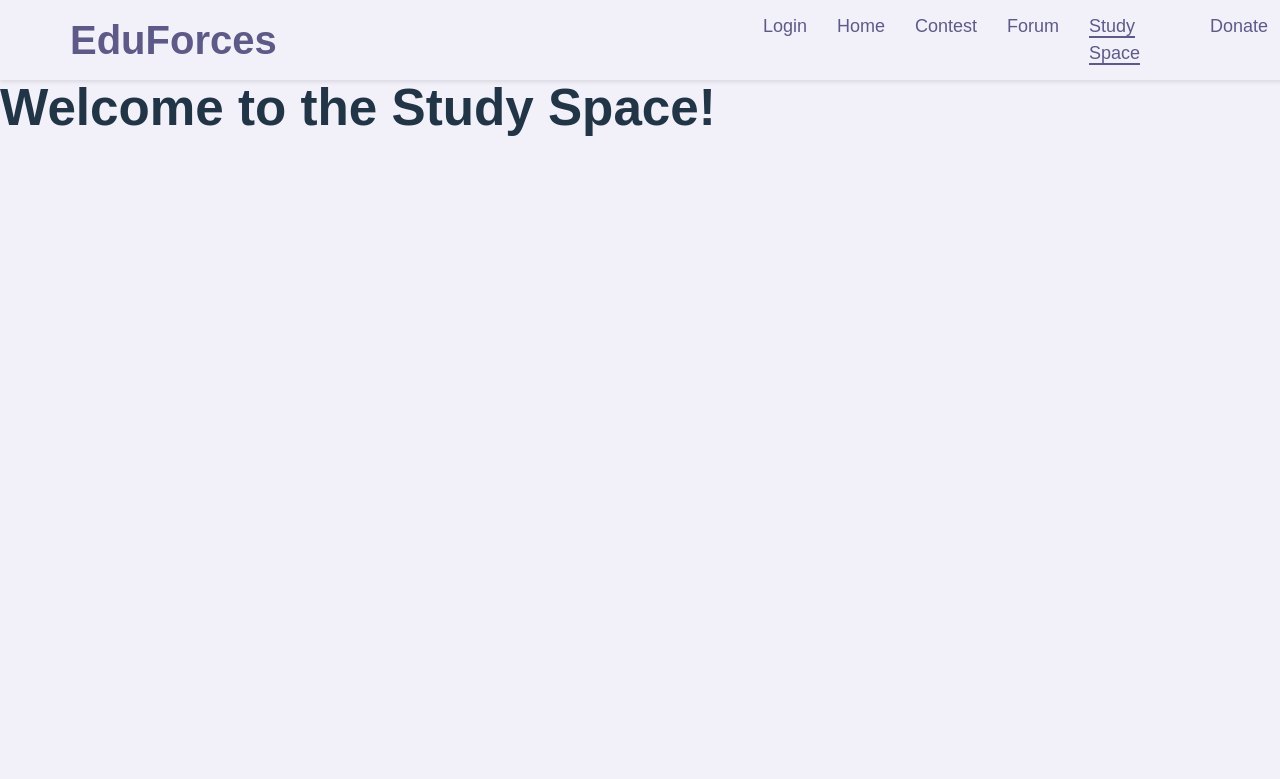
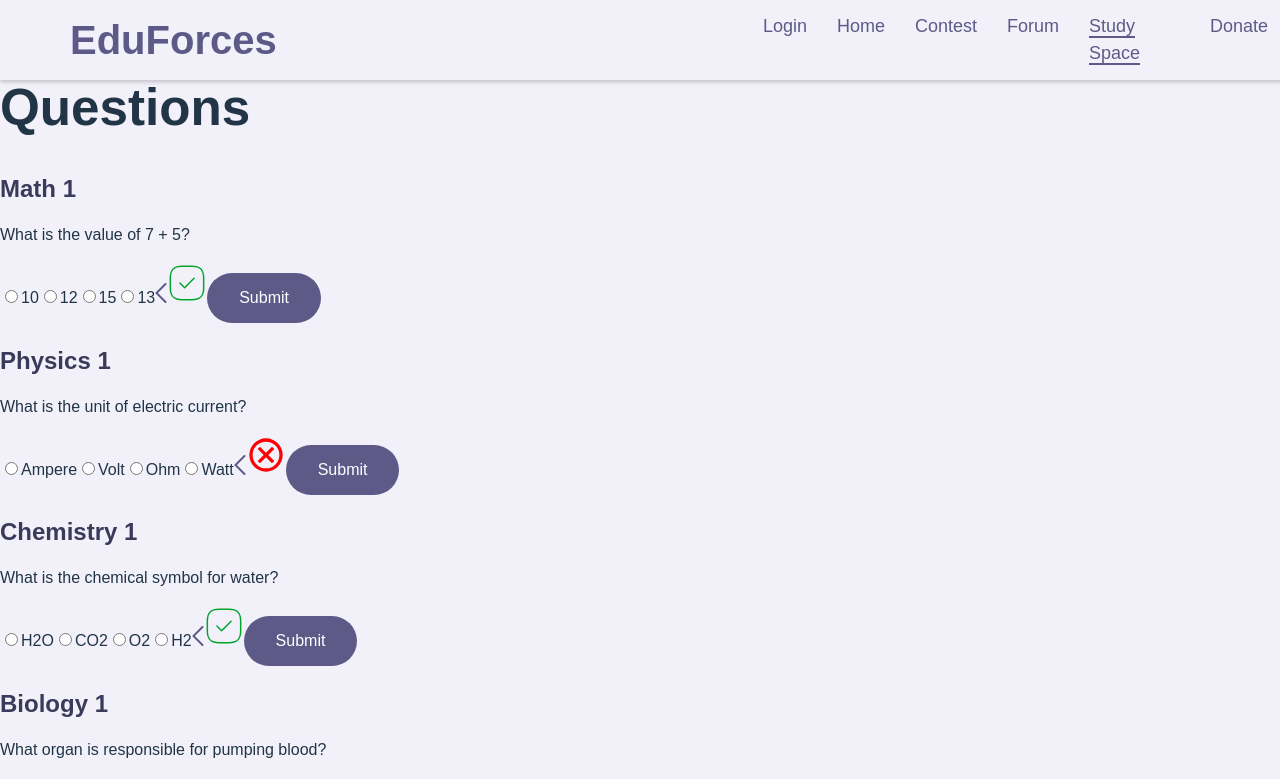
Before and after one commit to vtphatt2/EduForces, a React (Vite) app in the folder eduforces_frontend/: page /study-space in a window 1280 px wide. Shown: the top 779 px of the page. Built offline with nearby package versions, Linux system fonts and the light colour scheme.

Commit message:
init StudySpace

```diff
--- a/eduforces_frontend/src/pages/ForumPost/ForumPost.tsx
+++ b/eduforces_frontend/src/pages/ForumPost/ForumPost.tsx
@@ -147,7 +147,6 @@ const ForumPost: React.FC = () => {
             <Comment
               key={index}
               content={_comment.content}
-              votes={0}
               author={_comment.author_id}
               timestamp={_comment.timestamp}
               id={_comment.comment_id}
--- /dev/null
+++ b/eduforces_frontend/src/pages/StudySpace/QuestionCard.tsx
@@ -0,0 +1,54 @@
+import React, { useState } from "react";
+import styles from "./StudySpace.module.css";
+// import Button from "../../components/Button";
+import { QuestionProps } from "./Type";
+import Button from "../../components/Button";
+
+const QuestionCard: React.FC<QuestionProps> = ({
+  id,
+  question,
+  all_answer,
+  isDone,
+}) => {
+  const [selectedOption, setSelectedOption] = useState("");
+  const [isFold, setIsFold] = useState(true);
+  const options = [
+    { label: all_answer[0], value: "A" },
+    { label: all_answer[1], value: "B" },
+    { label: all_answer[2], value: "C" },
+    { label: all_answer[3], value: "D" },
+  ];
+  return (
+    <div className={styles.questionCard}>
+      <h2 className={styles.questionId}>{id}</h2>
+      <p className={styles.question}>{question}</p>
+      {options.map((option) => (
+        <label key={option.value} className={styles.option}>
+          <input
+            type="radio"
+            value={option.value}
+            checked={selectedOption === option.value}
+            onChange={(e: React.ChangeEvent<HTMLInputElement>) =>
+              setSelectedOption(e.target.value)
+            }
+          />
+          {option.label}
+        </label>
+      ))}
+      <img
+        src={isFold ? "left.svg" : "down_arrow.svg"}
+        alt="fold"
+        className={styles.foldIcon}
+        onClick={() => setIsFold(!isFold)}
+      />
+      <img
+        src={isDone ? "check.svg" : "uncheck.svg"}
+        alt="done"
+        className={styles.doneIcon}
+      />
+      <Button label={"Submit"} onClick={() => console.log("Submit")} />
+    </div>
+  );
+};
+
+export default QuestionCard;
--- a/eduforces_frontend/src/pages/StudySpace/StudySpace.tsx
+++ b/eduforces_frontend/src/pages/StudySpace/StudySpace.tsx
@@ -1,10 +1,139 @@
-import React from 'react';
+import React from "react";
+import styles from "./StudySpace.module.css";
+// import Button from "../../components/Button";
+import NavBar from "../../components/NavBar";
+import QuestionCard from "./QuestionCard";
 
 const StudySpace: React.FC = () => {
+  const questionsList = [
+    {
+      id: "Math 1",
+      question: "What is the value of 7 + 5?",
+      all_answer: ["10", "12", "15", "13"],
+      correct_answer: "12",
+      isDone: true, // Giá trị ngẫu nhiên
+    },
+    {
+      id: "Physics 1",
+      question: "What is the unit of electric current?",
+      all_answer: ["Ampere", "Volt", "Ohm", "Watt"],
+      correct_answer: "Ampere",
+      isDone: false, // Giá trị ngẫu nhiên
+    },
+    {
+      id: "Chemistry 1",
+      question: "What is the chemical symbol for water?",
+      all_answer: ["H2O", "CO2", "O2", "H2"],
+      correct_answer: "H2O",
+      isDone: true, // Giá trị ngẫu nhiên
+    },
+    {
+      id: "Biology 1",
+      question: "What organ is responsible for pumping blood?",
+      all_answer: ["Heart", "Lung", "Liver", "Kidney"],
+      correct_answer: "Heart",
+      isDone: false, // Giá trị ngẫu nhiên
+    },
+    {
+      id: "History 1",
+      question: "Who discovered America?",
+      all_answer: [
+        "Christopher Columbus",
+        "Ferdinand Magellan",
+        "Marco Polo",
+        "Leif Erikson",
+      ],
+      correct_answer: "Christopher Columbus",
+      isDone: true, // Giá trị ngẫu nhiên
+    },
+    {
+      id: "Geography 1",
+      question: "What is the capital of France?",
+      all_answer: ["Paris", "London", "Berlin", "Madrid"],
+      correct_answer: "Paris",
+      isDone: false, // Giá trị ngẫu nhiên
+    },
+    {
+      id: "English 1",
+      question: "What is a synonym for 'happy'?",
+      all_answer: ["Joyful", "Sad", "Angry", "Tired"],
+      correct_answer: "Joyful",
+      isDone: true, // Giá trị ngẫu nhiên
+    },
+    {
+      id: "Math 2",
+      question: "What is the square root of 144?",
+      all_answer: ["10", "12", "14", "16"],
+      correct_answer: "12",
+      isDone: false, // Giá trị ngẫu nhiên
+    },
+    {
+      id: "Physics 2",
+      question: "What is the formula for energy?",
+      all_answer: ["E = mc²", "E = mv²", "E = Fd", "E = pV"],
+      correct_answer: "E = mc²",
+      isDone: true, // Giá trị ngẫu nhiên
+    },
+    {
+      id: "Chemistry 2",
+      question: "What is the pH level of pure water?",
+      all_answer: ["7", "0", "14", "3"],
+      correct_answer: "7",
+      isDone: false, // Giá trị ngẫu nhiên
+    },
+    {
+      id: "Biology 2",
+      question: "What is the basic unit of life?",
+      all_answer: ["Cell", "Atom", "Molecule", "Tissue"],
+      correct_answer: "Cell",
+      isDone: true, // Giá trị ngẫu nhiên
+    },
+    {
+      id: "History 2",
+      question: "In what year did the Titanic sink?",
+      all_answer: ["1912", "1905", "1898", "1920"],
+      correct_answer: "1912",
+      isDone: false, // Giá trị ngẫu nhiên
+    },
+    {
+      id: "Geography 2",
+      question: "Which is the largest continent?",
+      all_answer: ["Asia", "Africa", "North America", "Australia"],
+      correct_answer: "Asia",
+      isDone: true, // Giá trị ngẫu nhiên
+    },
+    {
+      id: "English 2",
+      question: "What is the antonym of 'difficult'?",
+      all_answer: ["Easy", "Hard", "Complex", "Challenging"],
+      correct_answer: "Easy",
+      isDone: false, // Giá trị ngẫu nhiên
+    },
+    {
+      id: "Math 3",
+      question: "What is 15% of 200?",
+      all_answer: ["30", "25", "35", "20"],
+      correct_answer: "30",
+      isDone: true, // Giá trị ngẫu nhiên
+    },
+  ];
   return (
-    <div>
-      <h1>Welcome to the Study Space!</h1>
-    </div>
+    <main className={styles.container}>
+      <NavBar />
+      <div className={styles.content}>
+        <div className={styles.questionContainer}>
+          <h1 className={styles.title}>Questions</h1>
+          <section className={styles.questionCardContainer}>
+            {questionsList.map((question) => (
+              <QuestionCard key={question.id} {...question} />
+            ))}
+          </section>
+        </div>
+        <aside className={styles.filterContainer}>
+          <h1>Filter</h1>
+        </aside>
+      </div>
+    </main>
   );
 };
 
--- /dev/null
+++ b/eduforces_frontend/src/pages/StudySpace/Type.ts
@@ -0,0 +1,7 @@
+export interface QuestionProps {
+  id: string;
+  question: string;
+  all_answer: string[];
+  correct_answer: string;
+  isDone: boolean;
+}
```
Also changed, not shown: eduforces_frontend/public/check.svg (added), eduforces_frontend/public/uncheck.svg (added), eduforces_frontend/src/pages/StudySpace/StudySpace.css (deleted), eduforces_frontend/src/pages/StudySpace/StudySpace.module.css (added).
